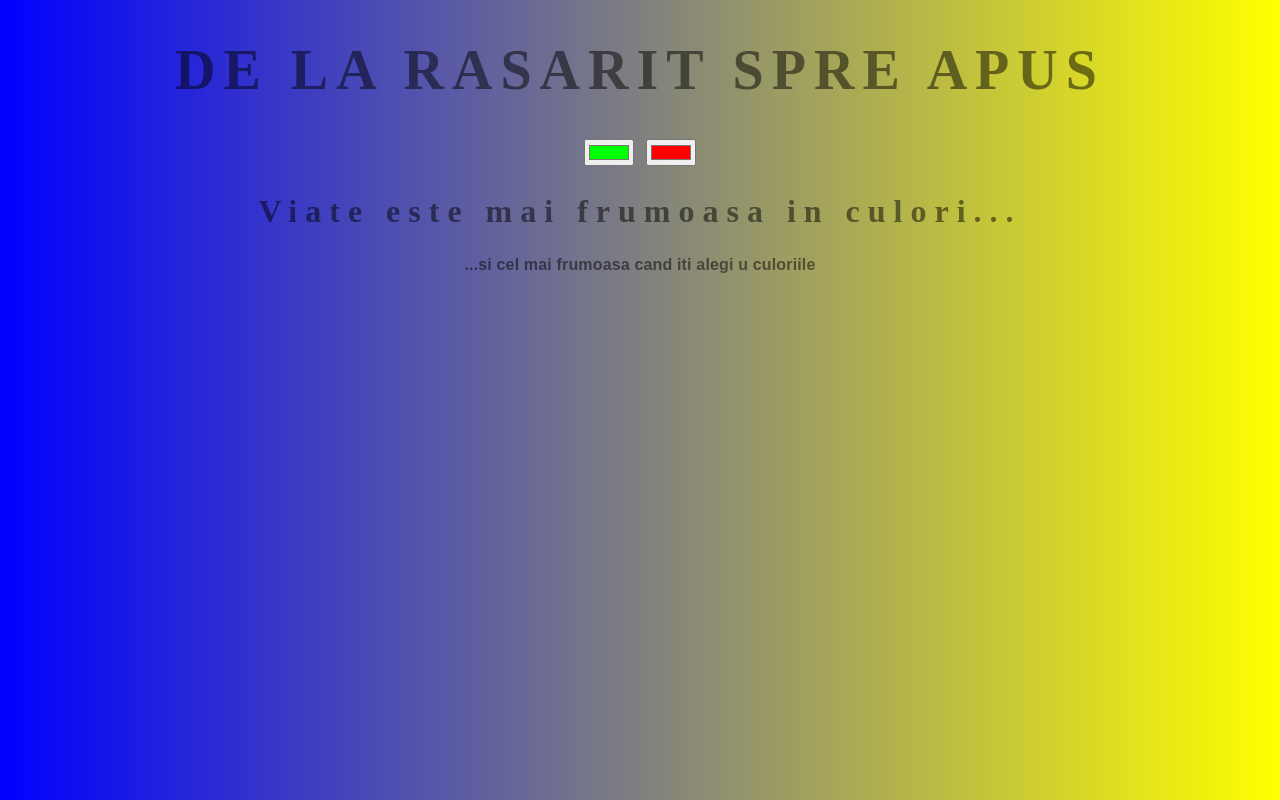
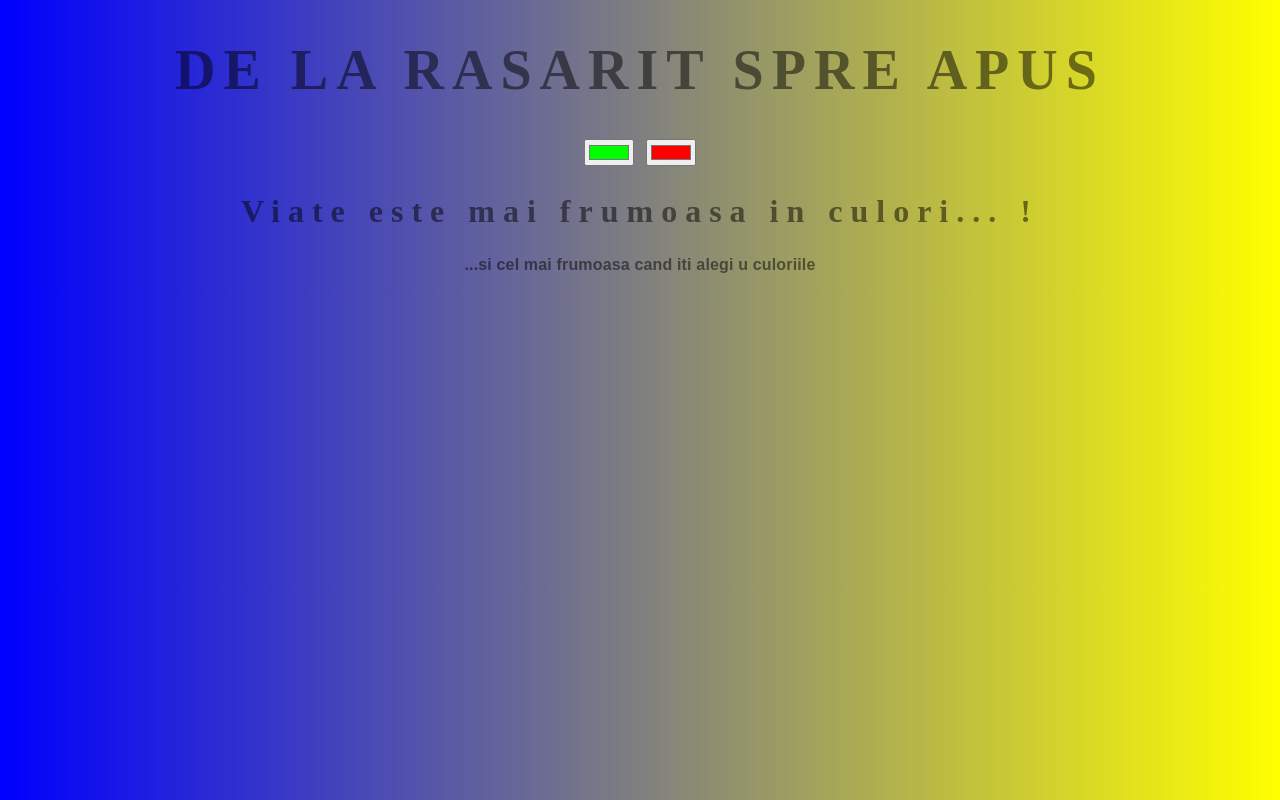
Before and after one commit to cristoferarad/background-generator, a plain HTML site: page index2.html in a window 1280 px wide. Drawn offline with Linux system fonts and the light colour scheme.

Commit message:
Adaugat semnul exclamari

```diff
--- a/index2.html
+++ b/index2.html
@@ -8,7 +8,7 @@
 	<h1>De la rasarit spre apus</h1>
 	<input class="color1" type="color" name="color1" value="#00ff00">
 	<input class="color2" type="color" name="color1" value="#ff0000">
-	<h2>Viate este mai frumoasa in culori... </h2>
+	<h2>Viate este mai frumoasa in culori... !</h2>
 	<h3>...si cel mai frumoasa cand iti alegi u culoriile</h3>
 	<h4></h4>
 	<script type="text/javascript" src="script2.js"></script>
```
